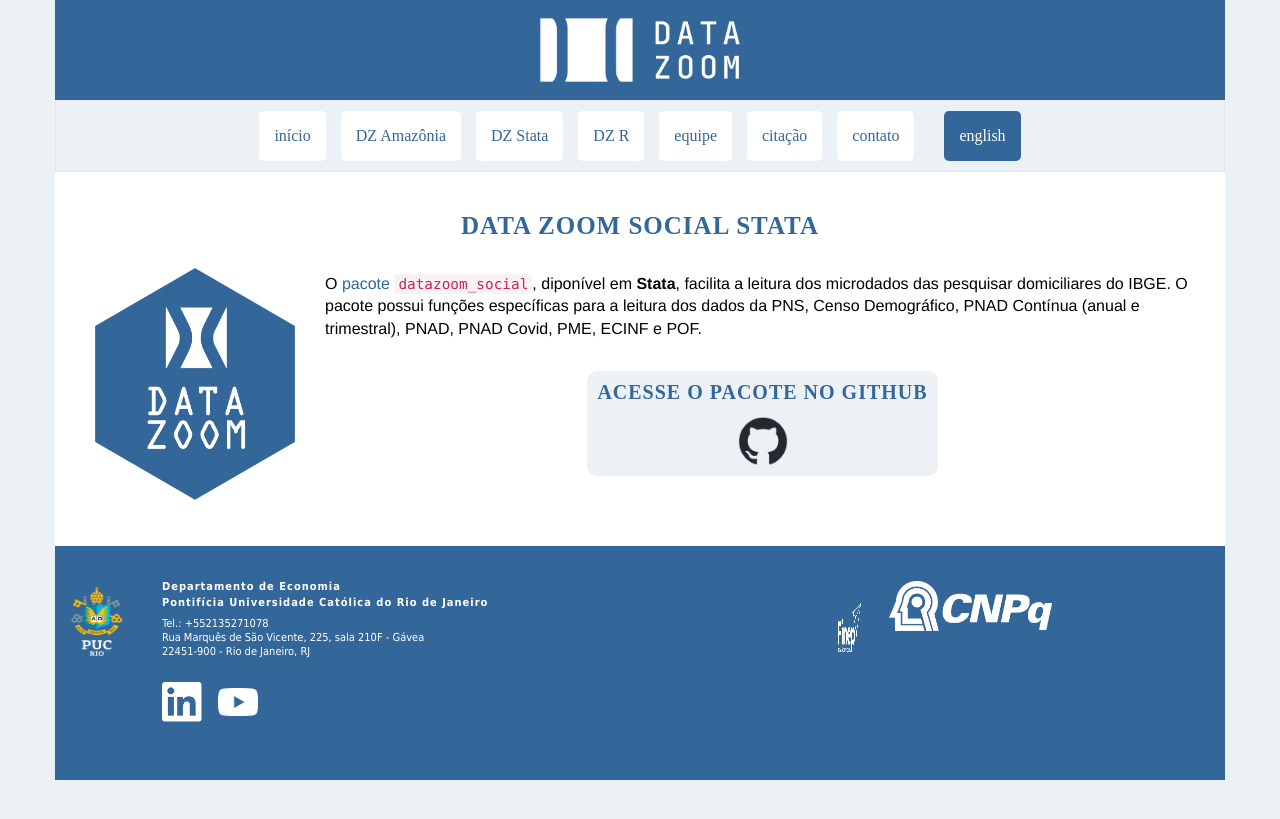
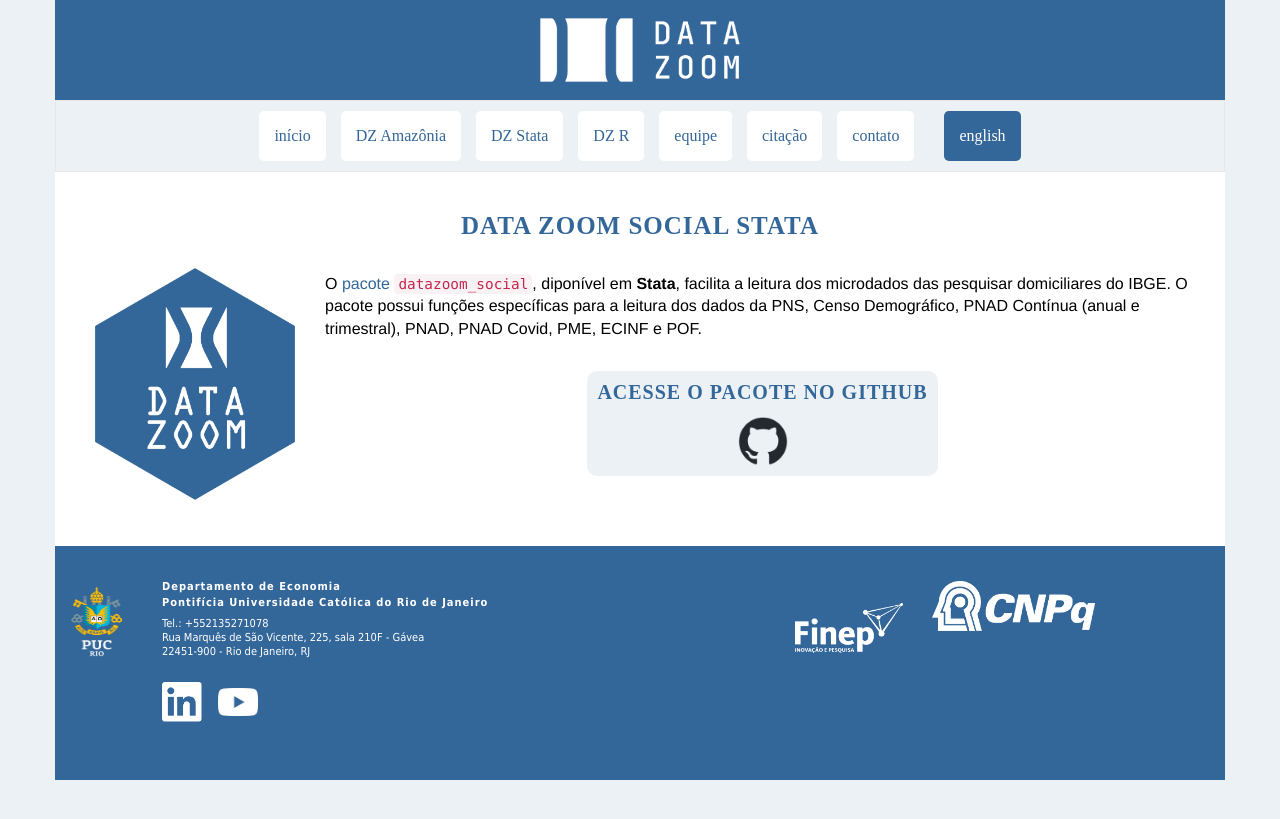
Before and after one commit to datazoompuc/datazoompuc.github.io, a Jekyll site: the page built from pt/dz_stata.md, in a window 1280 px wide. Shown: the top 819 px of the page. Built offline with Jekyll 4.4.1, drawn with Linux system fonts in a browser that asks for light colours; nearby versions of some CDN libraries; some web fonts are replaced.

Commit message:
Reajustando as proporções da nova logo

```diff
--- a/_includes/footer.html
+++ b/_includes/footer.html
@@ -51,7 +51,7 @@
     <img
       alt="Finep"
       src="{{ site.baseurl }}/assets/img/logo-finep3.png"
-      width="23"
+      width="108"
       height="50">
   </a>
 </div>
```
